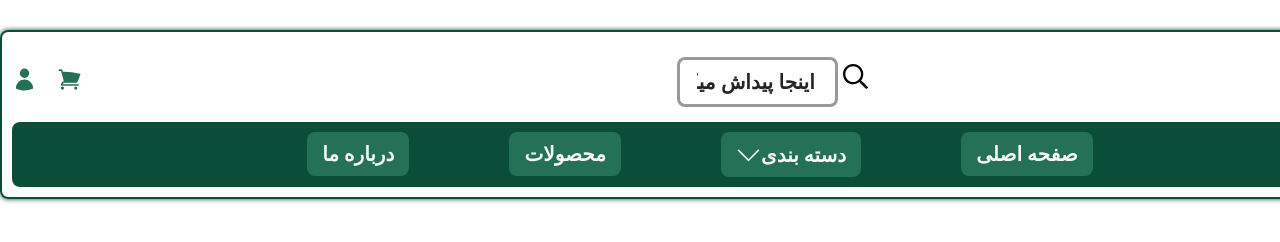
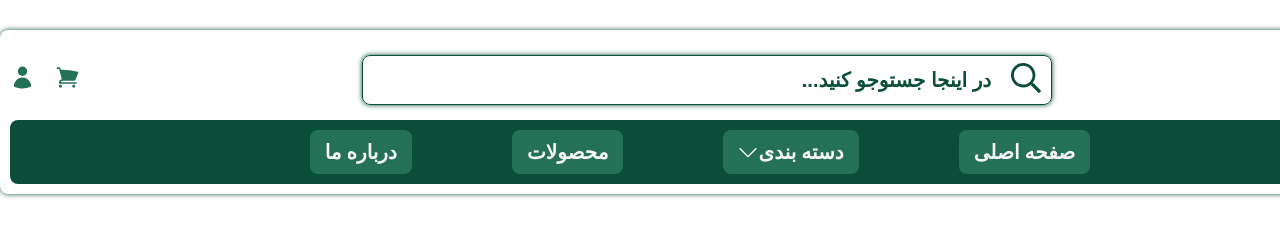
Before and after one commit to Hassan-Mousavi/T-shirt_online-shop, a plain HTML site: page index.html in a window 1280 px wide. Shown: the top 242 px of the page. Drawn offline with Linux system fonts and the light colour scheme.

Commit message:
nav-bar style-3

```diff
--- a/index.html
+++ b/index.html
@@ -26,16 +26,15 @@
                 class="search_icon"
               >
                 <path
-                  fill="currentColor"
                   d="M508.5 468.9L387.1 347.5c-2.3-2.3-5.3-3.5-8.5-3.5h-13.2c31.5-36.5 50.6-84 50.6-136C416 93.1 322.9 0 208 0S0 93.1 0 208s93.1 208 208 208c52 0 99.5-19.1 136-50.6v13.2c0 3.2 1.3 6.2 3.5 8.5l121.4 121.4c4.7 4.7 12.3 4.7 17 0l22.6-22.6c4.7-4.7 4.7-12.3 0-17zM208 368c-88.4 0-160-71.6-160-160S119.6 48 208 48s160 71.6 160 160-71.6 160-160 160z"
-                  class=""
+
                 ></path>
               </svg>
             </label>
             <input
               type="search"
               class="nav_search"
-              placeholder="اینجا پیداش میکنی..."
+              placeholder="در اینجا جستوجو کنید..."
             />
           </div>
           <div class="buy_login">
--- a/styles/app.css
+++ b/styles/app.css
@@ -15,7 +15,6 @@ body {
 }
 .nav {
   margin-top: 3rem;
-  border: 2px solid #0a4e39;
   border-radius: 8px;
   box-shadow: 0 0 5px #0a4e39;
   padding: 1rem;
@@ -24,24 +23,35 @@ body {
   display: flex;
   justify-content: space-between;
   align-items: center;
+  height: 8rem;
 }
 .nav_search {
-  width: 50%;
-  height: 5rem;
+  width: 100%;
   padding-right: 2rem;
-  border-radius: 8px;
   font-size: 2rem;
-  border: solid #999;
+  border: none;
   outline: none;
 }
 .nav_search::placeholder {
   font-weight: bold;
   font-size: 2rem;
-  color: #252525;
+  color: #0a4e39;
 }
-.search_icon{
-  width: 2.5rem;
-  height: 2.5rem;
+.search {
+  display: flex;
+  align-items: center;
+  justify-content: center;
+  border-radius: 8px;
+  border: 1px solid #0a4e39;
+  box-shadow: 0 0 5px #0a4e39;
+  width: 50%;
+  height: 5rem;
+}
+.search_icon {
+  width: 3rem;
+  height: 3rem;
+  margin-right: 1rem;
+  fill: #0a4e39;
 }
 .buy_login {
   display: flex;
@@ -53,9 +63,6 @@ body {
   width: 2.5rem;
   height: 2.5rem;
   fill: #257157;
-}
-.nav_top {
-  height: 8rem;
 }
 .nav_bottom {
   border-radius: 8px;
@@ -88,8 +95,8 @@ body {
 }
 .down_icon {
   transition: all 0.3s ease;
-  width: 2.5rem;
-  height: 2.5rem;
+  width: 2rem;
+  height: 2rem;
 }
 .daste_bandi_list {
   text-align: center;
@@ -115,7 +122,7 @@ body {
   color: #f7f7f7;
   margin-top: 1rem;
 }
-.daste_bandi_item:hover{
+.daste_bandi_item:hover {
   background-color: #f7f7f7;
   color: #257157;
 }
```
